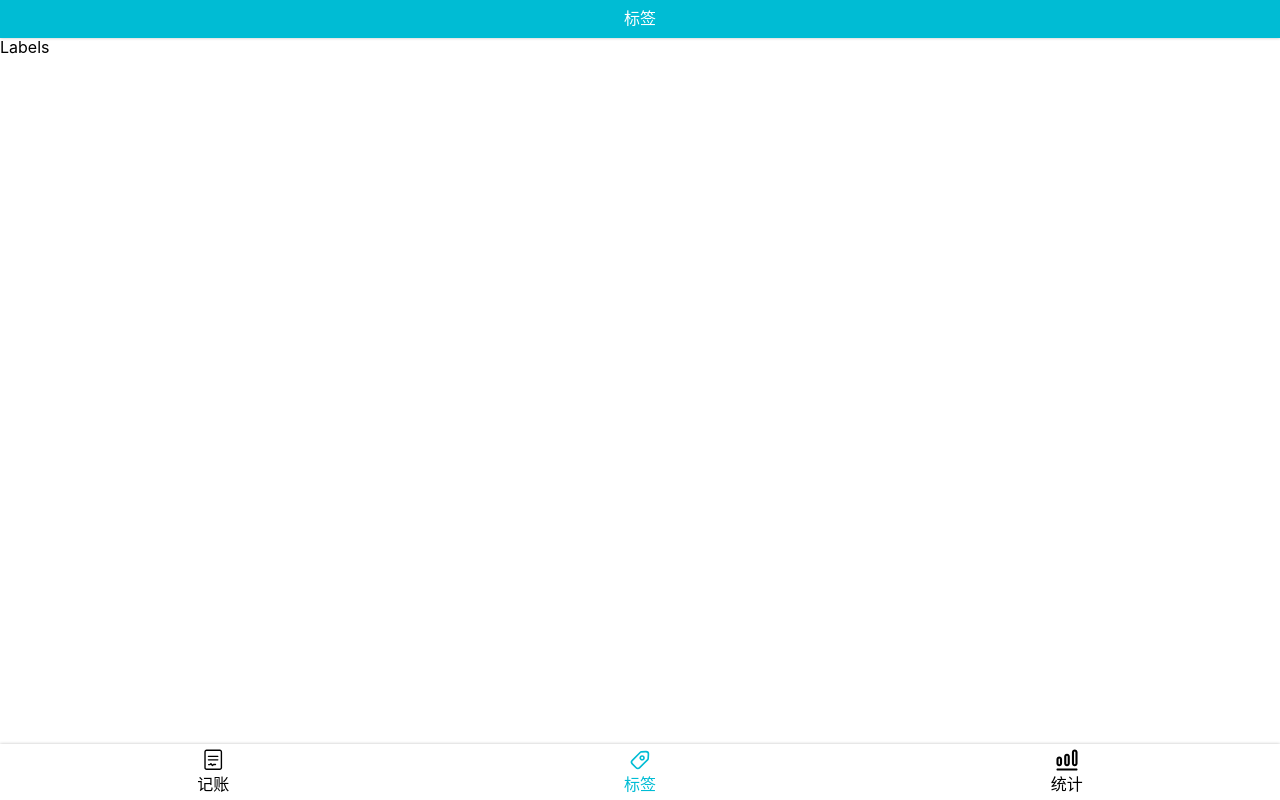
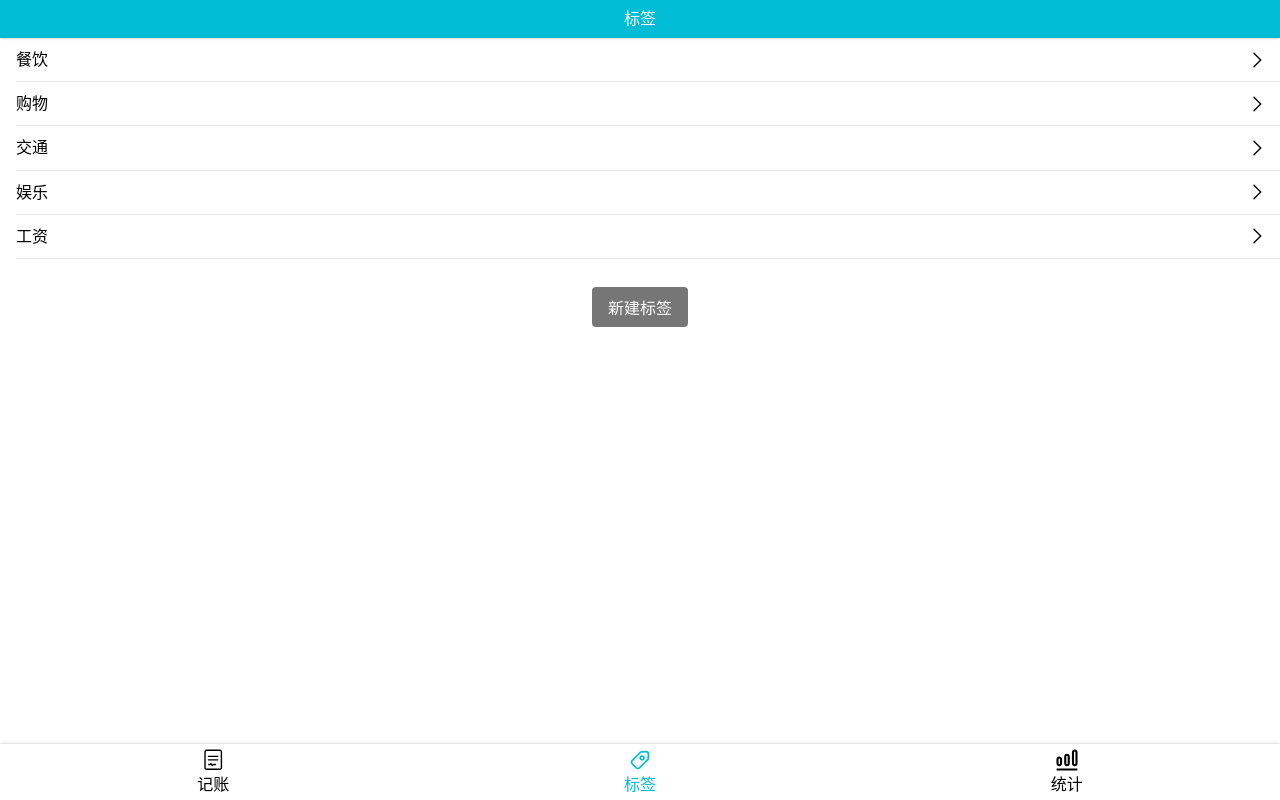
Before and after one commit to yingjieweb/charge2, a React app: page /#/labels in a window 1280 px wide. Built offline with nearby package versions, Linux system fonts and the light colour scheme.

Commit message:
feat: basic finish Labels.tsx

```diff
--- a/src/scripts/useTags.tsx
+++ b/src/scripts/useTags.tsx
@@ -3,7 +3,20 @@ import {useState} from "react"
 const useTags = () => {
   const [tags, setTags] = useState<string[]>(['餐饮', '购物', '交通', '娱乐', '工资'])
 
-  return {tags, setTags}
+  const addTag = () => {
+    let newTag = window.prompt('请输入新的标签名');
+    if (newTag === null || newTag === '') {
+      window.alert('新标签名不能为空');
+    } else if (tags.indexOf(newTag) >= 0) {
+      window.alert('当前标签已存在');
+    } else {
+      let tagsClone = tags
+      tagsClone.push(newTag);
+      setTags([...tagsClone]);
+    }
+  }
+
+  return {tags, setTags, addTag}
 }
 
 export {useTags}
--- a/src/views/labels/index.tsx
+++ b/src/views/labels/index.tsx
@@ -1,12 +1,62 @@
 import React from "react";
+import {NavLink} from "react-router-dom";
+import styled from 'styled-components';
 import Layout from "../../components/Layout";
+import Icon from "../../components/Icon";
+import {Button} from "../../components/Button";
+import {useTags} from "../../scripts/useTags";
 
-function Index() {
+function Labels() {
+  const {tags, addTag} = useTags()
+
   return (
       <Layout title={'标签'}>
-        Labels
+        <TagList>
+          {tags.map((tag) =>
+              <li key={tag}>
+                <NavLink to={`/tag/${tag}`}>
+                  <span className="oneLine">{tag}</span>
+                  <Icon name="right"/>
+                </NavLink>
+              </li>
+          )}
+        </TagList>
+        <Center>
+          <Button onClick={() => {addTag()}}>新建标签</Button>
+        </Center>
       </Layout>
   )
 }
 
-export default Index;
+export default Labels;
+
+const TagList = styled.ol`
+  font-size: 16px;
+  padding-left: 16px;
+  > li{
+    min-height: 44px;
+    display: flex;
+    justify-content: space-between;
+    align-items: center;
+    border-bottom: 1px solid #e6e6e6;
+    > a{
+      width: 100%;
+      padding: 12px 16px 12px 0;
+      display:flex;
+      justify-content: space-between;
+      align-items: center;
+    }
+    > .icon {
+      width: 18px;
+      height: 18px;
+      fill: #666;
+      margin-right: 16px;
+    }
+  }
+`;
+const Center = styled.div`
+  display:flex;
+  justify-content: center;
+  align-items: center;
+  margin-top: 28px;
+`;
```
